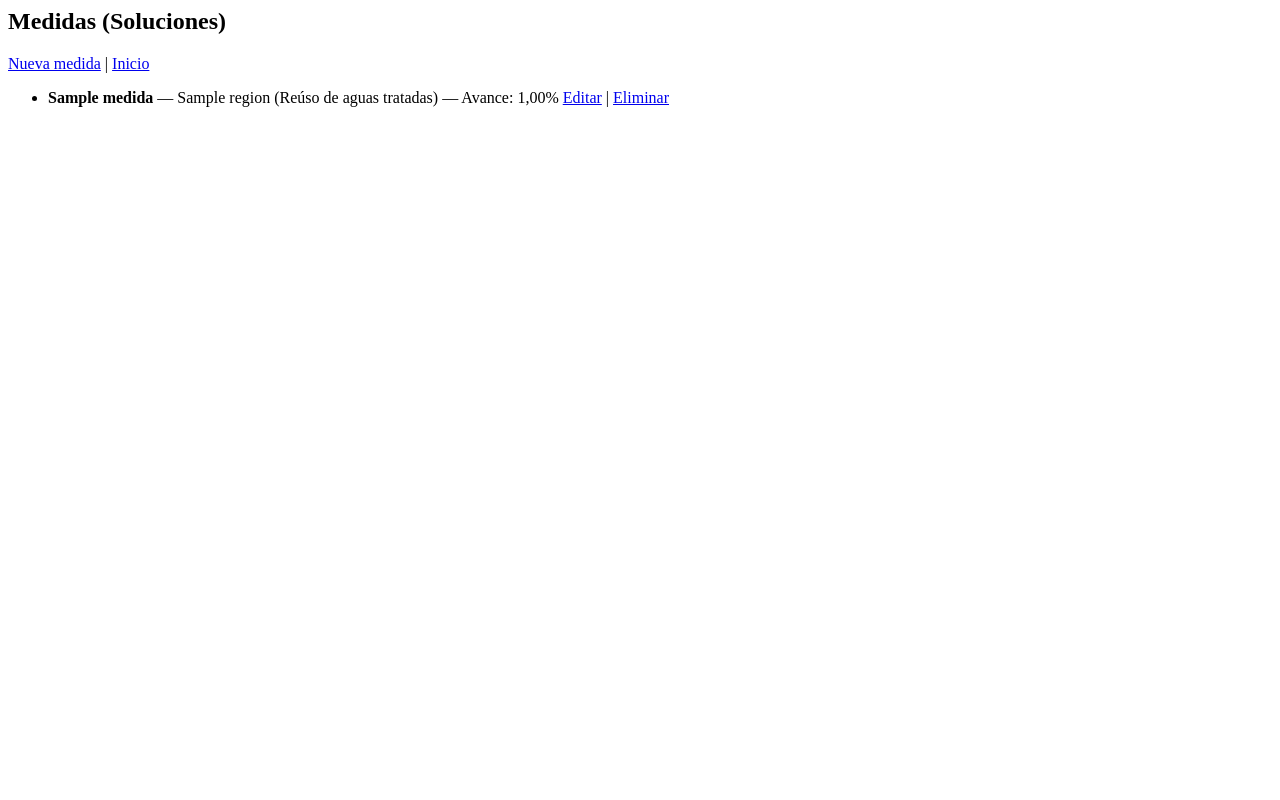
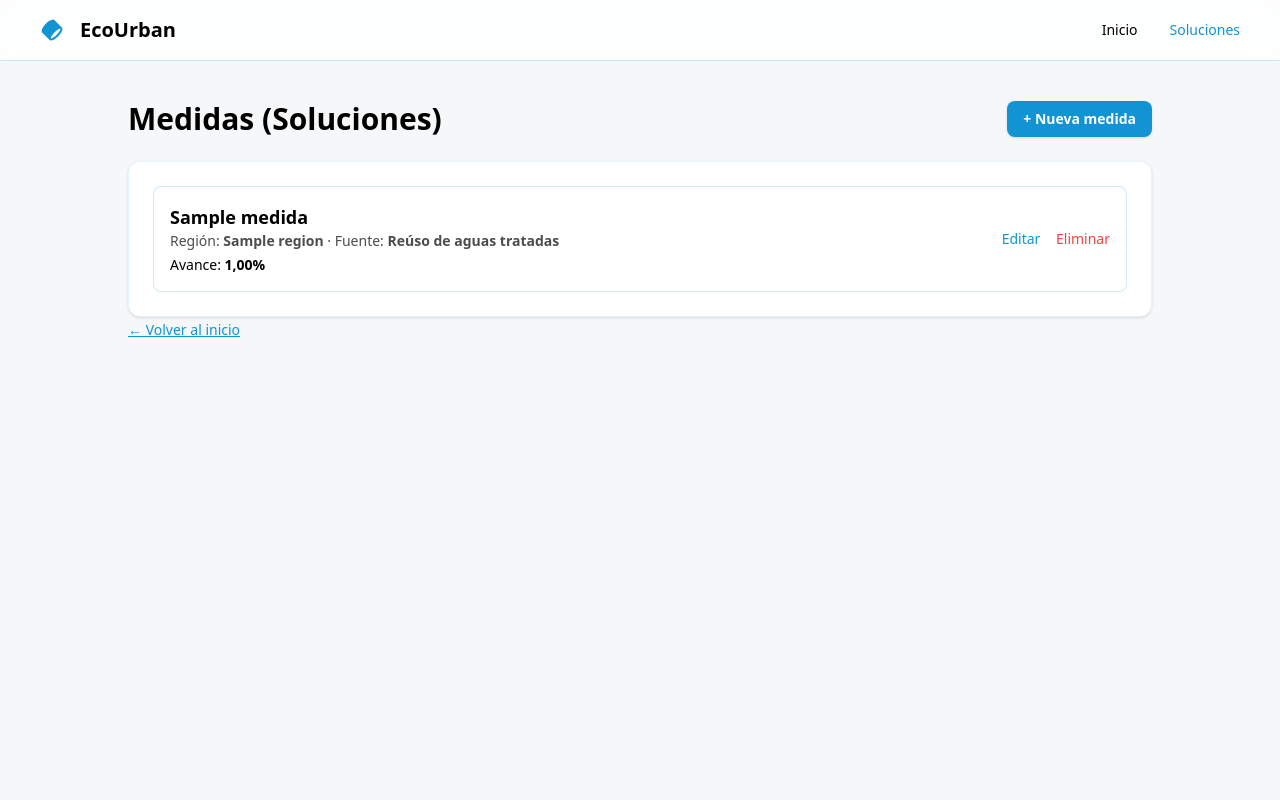
Before and after one commit to MrTonySoprano/proyecto-sequia, a Django app: template sequia/templates/sequia/medida_list.html in a window 1280 px wide. Run offline with Django 5.2, Linux system fonts and the light colour scheme; the template is opened without the code that fills it: values that come from a table or form of the project are taken from there, others are empty; tables that the repository leaves empty hold one stand-in row (values such as "Sample post"); some libraries are stand-ins or nearby versions.

Commit message:
Fix updates

```diff
--- a/sequia/templates/sequia/medida_list.html
+++ b/sequia/templates/sequia/medida_list.html
@@ -1,17 +1,103 @@
-<h2 class="text-xl font-bold mb-4">Medidas (Soluciones)</h2>
-<p><a class="text-blue-600 underline" href="{% url 'medida_create' %}">Nueva medida</a>
- | <a class="text-blue-600 underline" href="{% url 'home' %}">Inicio</a></p>
-<ul class="mt-4 space-y-2">
-  {% for m in items %}
-    <li class="border rounded p-3">
-      <strong>{{ m.nombre }}</strong> — {{ m.region }}{% if m.fuente %} ({{ m.fuente }}){% endif %}
-      — Avance: {{ m.avance_pct }}%
-      <span class="float-right">
-        <a class="text-blue-600" href="{% url 'medida_update' m.id %}">Editar</a> |
-        <a class="text-red-600" href="{% url 'medida_delete' m.id %}">Eliminar</a>
-      </span>
-    </li>
-  {% empty %}
-    <li>No hay medidas registradas.</li>
-  {% endfor %}
-</ul>
+{% load static %}
+<!DOCTYPE html>
+<html lang="es">
+<head>
+  <meta charset="utf-8"/>
+  <title>Medidas (Soluciones)</title>
+  <meta name="viewport" content="width=device-width, initial-scale=1" />
+
+  <script src="https://cdn.tailwindcss.com?plugins=forms,container-queries"></script>
+  <script>
+    tailwind.config = {
+      darkMode: "class",
+      theme: {
+        extend: {
+          colors: {
+            primary: "#1193d4",
+            "background-light": "#f6f7f8",
+            "background-dark": "#101c22",
+          },
+          fontFamily: { display: ["Public Sans", "system-ui", "ui-sans-serif"] },
+        },
+      },
+    };
+  </script>
+</head>
+
+<body class="font-display bg-background-light dark:bg-background-dark text-black dark:text-white">
+
+<div class="min-h-screen flex flex-col">
+
+  <!-- Header -->
+  <header class="flex items-center justify-between whitespace-nowrap border-b border-primary/20 px-6 md:px-10 py-4 bg-white/80 dark:bg-black/40 backdrop-blur">
+    <div class="flex items-center gap-3 md:gap-4">
+      <div class="size-6 text-primary" aria-hidden="true">
+        <svg fill="currentColor" viewBox="0 0 48 48"><path clip-rule="evenodd" d="M39.475 21.6262C40.358 21.4363 40.6863 21.5589 40.7581 21.5934C40.7876 21.655 40.8547 21.857 40.8082 22.3336C40.7408 23.0255 40.4502 24.0046 39.8572 25.2301C38.6799 27.6631 36.5085 30.6631 33.5858 33.5858C30.6631 36.5085 27.6632 38.6799 25.2301 39.8572C24.0046 40.4502 23.0255 40.7407 22.3336 40.8082C21.8571 40.8547 21.6551 40.7875 21.5934 40.7581C21.5589 40.6863 21.4363 40.358 21.6262 39.475C21.8562 38.4054 22.4689 36.9657 23.5038 35.2817C24.7575 33.2417 26.5497 30.9744 28.7621 28.762C30.9744 26.5497 33.2417 24.7574 35.2817 23.5037C36.9657 22.4689 38.4054 21.8562 39.475 21.6262ZM4.41189 29.2403L18.7597 43.5881C19.8813 44.7097 21.4027 44.9179 22.7217 44.7893C24.0585 44.659 25.5148 44.1631 26.9723 43.4579C29.9052 42.0387 33.2618 39.5667 36.4142 36.4142C39.5667 33.2618 42.0387 29.9052 43.4579 26.9723C44.1631 25.5148 44.659 24.0585 44.7893 22.7217C44.9179 21.4027 44.7097 19.8813 43.5881 18.7597L29.2403 4.41187C27.8527 3.02428 25.8765 3.02573 24.2861 3.36776C22.6081 3.72863 20.7334 4.58419 18.8396 5.74801C16.4978 7.18716 13.9881 9.18353 11.5858 11.5858C9.18354 13.988 7.18717 16.4978 5.74802 18.8396C4.58421 20.7334 3.72865 22.6081 3.36778 24.2861C3.02574 25.8765 3.02429 27.8527 4.41189 29.2403Z"/></svg>
+      </div>
+      <h2 class="text-xl font-bold">EcoUrban</h2>
+    </div>
+
+    <nav class="flex items-center gap-4 md:gap-8 text-sm font-medium">
+      <a href="{% url 'home' %}" class="hover:text-primary">Inicio</a>
+      <span class="text-primary">Soluciones</span>
+    </nav>
+  </header>
+
+  <!-- Contenido -->
+  <main class="flex-1 px-6 md:px-10 py-10">
+    <div class="max-w-5xl mx-auto space-y-6">
+
+      <!-- Título -->
+      <div class="flex items-center justify-between">
+        <h1 class="text-2xl md:text-3xl font-extrabold">Medidas (Soluciones)</h1>
+
+        <a href="{% url 'medida_create' %}"
+           class="px-4 py-2 rounded-lg bg-primary text-white text-sm font-semibold hover:opacity-90 shadow">
+          + Nueva medida
+        </a>
+      </div>
+
+      <!-- Tarjeta de contenido -->
+      <section class="bg-white dark:bg-black/30 border border-primary/10 rounded-xl p-6 shadow">
+
+        {% if items %}
+          <ul class="space-y-4">
+            {% for m in items %}
+              <li class="p-4 border border-primary/20 rounded-lg bg-white/60 dark:bg-black/20 hover:bg-primary/5 transition">
+                <div class="flex justify-between items-center">
+                  <div>
+                    <h3 class="font-bold text-lg">{{ m.nombre }}</h3>
+                    <p class="text-sm text-black/70 dark:text-white/70">
+                      Región: <strong>{{ m.region }}</strong>
+                      {% if m.fuente %} · Fuente: <strong>{{ m.fuente }}</strong>{% endif %}
+                    </p>
+                    <p class="text-sm mt-1">Avance: <strong>{{ m.avance_pct }}%</strong></p>
+                  </div>
+
+                  <div class="text-sm space-x-3">
+                    <a href="{% url 'medida_update' m.id %}" class="text-primary hover:underline">Editar</a>
+                    <a href="{% url 'medida_delete' m.id %}" class="text-red-500 hover:underline">Eliminar</a>
+                  </div>
+                </div>
+              </li>
+            {% endfor %}
+          </ul>
+
+        {% else %}
+          <p class="text-center py-10 text-black/60 dark:text-white/70">
+            No hay medidas registradas.
+            <br>
+            <a href="{% url 'medida_create' %}" class="text-primary underline">Crear la primera medida</a>
+          </p>
+        {% endif %}
+
+      </section>
+
+      <a href="{% url 'home' %}" class="text-sm text-primary underline">&larr; Volver al inicio</a>
+    </div>
+  </main>
+
+</div>
+
+</body>
+</html>
```
Also changed, not shown: requirements.txt (+14 -6 lines), sequia/presentation/views.py (+11 -7 lines).
